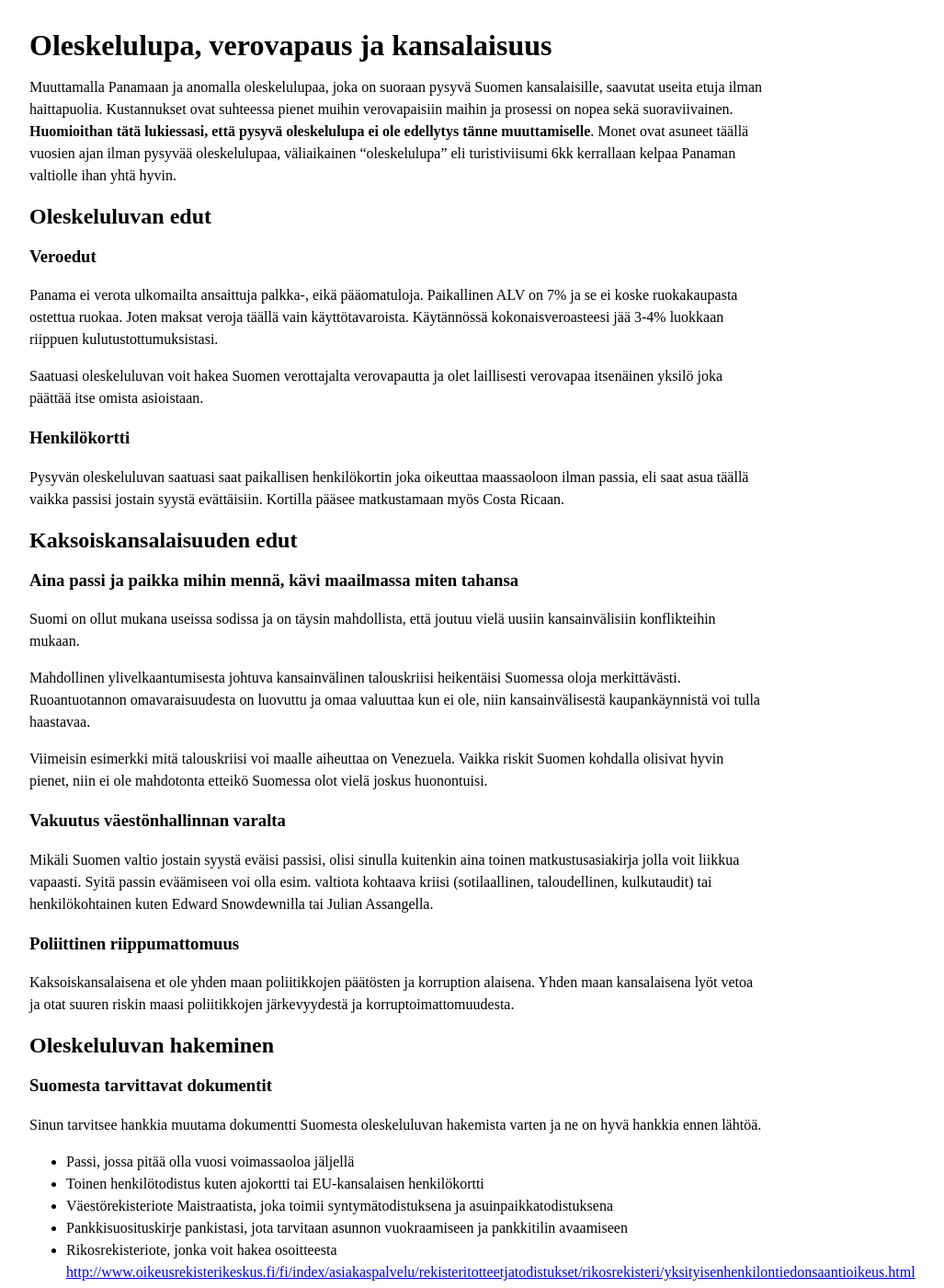
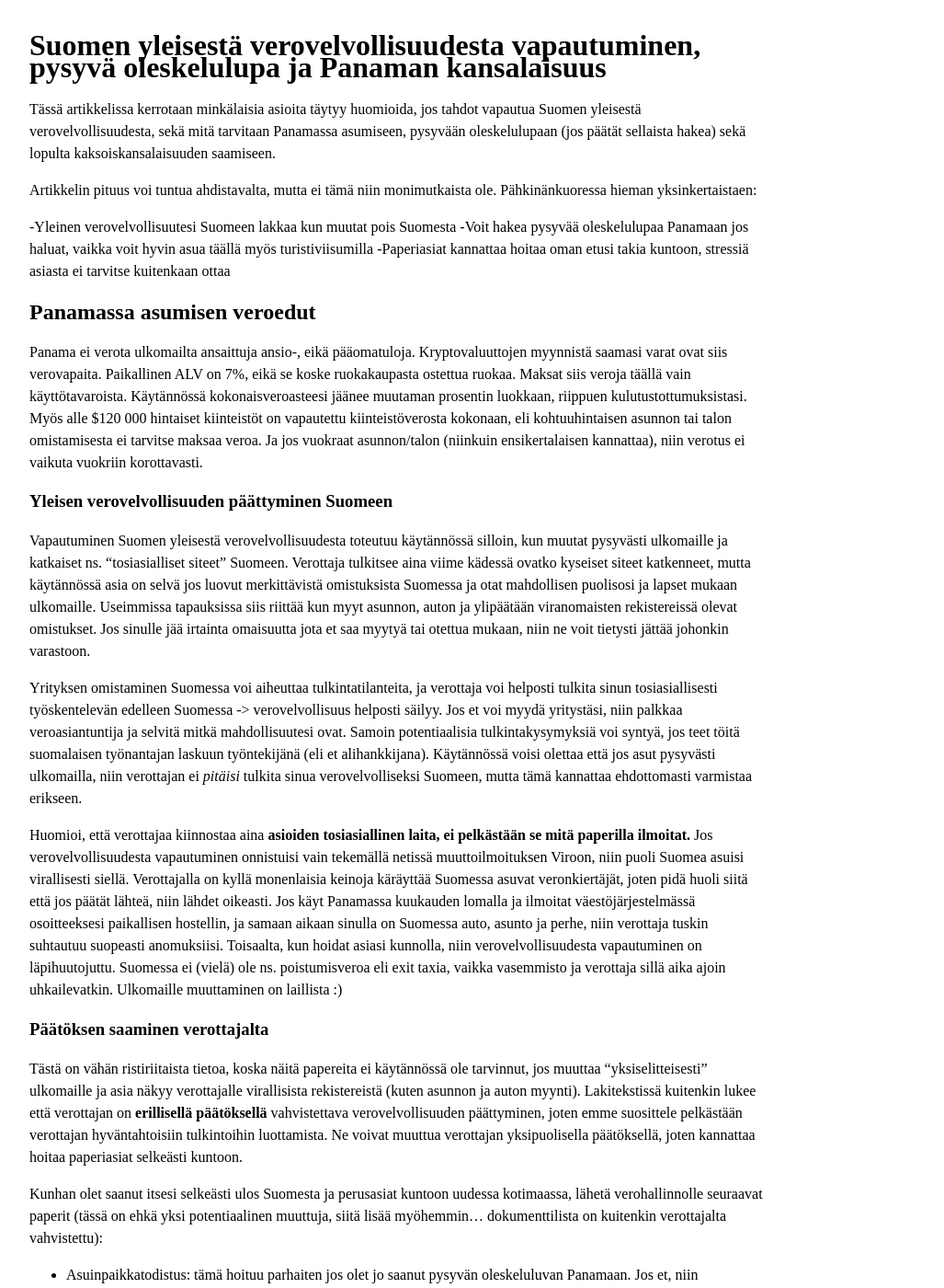
Before and after one commit to pitkonaarinparatiisi/pitkonaarinparatiisi.github.io, a Jekyll site: the page built from oleskelulupa.md, in a window 1280 px wide and 1400 px high. Shown: the whole window at 92% size, without its empty margins (208-1235 px from the left). Built offline with Jekyll 4.4.1, drawn with Linux system fonts in a browser that asks for light colours; our own code applies the rules of GitHub Pages for plain Markdown files; some of the changed text lies outside the part shown.

Commit message:
Update oleskelulupa.md

```diff
--- a/oleskelulupa.md
+++ b/oleskelulupa.md
@@ -1,18 +1,54 @@
-# Oleskelulupa, verovapaus ja kansalaisuus
+# Suomen yleisestä verovelvollisuudesta vapautuminen, pysyvä oleskelulupa ja Panaman kansalaisuus
 
-Muuttamalla Panamaan ja anomalla oleskelulupaa, joka on suoraan pysyvä Suomen kansalaisille, saavutat useita etuja ilman haittapuolia. Kustannukset ovat suhteessa pienet muihin verovapaisiin maihin ja prosessi on nopea sekä suoraviivainen. **Huomioithan tätä lukiessasi, että pysyvä oleskelulupa ei ole edellytys tänne muuttamiselle**. Monet ovat asuneet täällä vuosien ajan ilman pysyvää oleskelulupaa, väliaikainen "oleskelulupa" eli turistiviisumi 6kk kerrallaan kelpaa Panaman valtiolle ihan yhtä hyvin.
+Tässä artikkelissa kerrotaan minkälaisia asioita täytyy huomioida, jos tahdot vapautua Suomen yleisestä verovelvollisuudesta, sekä mitä tarvitaan Panamassa asumiseen, pysyvään oleskelulupaan (jos päätät sellaista hakea) sekä lopulta kaksoiskansalaisuuden saamiseen.
 
-## Oleskeluluvan edut
+Artikkelin pituus voi tuntua ahdistavalta, mutta ei tämä niin monimutkaista ole. Pähkinänkuoressa hieman yksinkertaistaen:
 
-### Veroedut
+-Yleinen verovelvollisuutesi Suomeen lakkaa kun muutat pois Suomesta
+-Voit hakea pysyvää oleskelulupaa Panamaan jos haluat, vaikka voit hyvin asua täällä myös turistiviisumilla
+-Paperiasiat kannattaa hoitaa oman etusi takia kuntoon, stressiä asiasta ei tarvitse kuitenkaan ottaa
 
-Panama ei verota ulkomailta ansaittuja palkka-, eikä pääomatuloja. Paikallinen ALV on 7% ja se ei koske ruokakaupasta ostettua ruokaa. Joten maksat veroja täällä vain käyttötavaroista. Käytännössä kokonaisveroasteesi jää 3-4% luokkaan riippuen kulutustottumuksistasi.
 
-Saatuasi oleskeluluvan voit hakea Suomen verottajalta verovapautta ja olet laillisesti verovapaa itsenäinen yksilö joka päättää itse omista asioistaan.
+## Panamassa asumisen veroedut
+
+Panama ei verota ulkomailta ansaittuja ansio-, eikä pääomatuloja. Kryptovaluuttojen myynnistä saamasi varat ovat siis verovapaita. Paikallinen ALV on 7%, eikä se koske ruokakaupasta ostettua ruokaa. Maksat siis veroja täällä vain käyttötavaroista. Käytännössä kokonaisveroasteesi jäänee muutaman prosentin luokkaan, riippuen kulutustottumuksistasi. Myös alle $120 000 hintaiset kiinteistöt on vapautettu kiinteistöverosta kokonaan, eli kohtuuhintaisen asunnon tai talon omistamisesta ei tarvitse maksaa veroa. Ja jos vuokraat asunnon/talon (niinkuin ensikertalaisen kannattaa), niin verotus ei vaikuta vuokriin korottavasti.
+
+### Yleisen verovelvollisuuden päättyminen Suomeen
+
+Vapautuminen Suomen yleisestä verovelvollisuudesta toteutuu käytännössä silloin, kun muutat pysyvästi ulkomaille ja katkaiset ns. "tosiasialliset siteet" Suomeen. Verottaja tulkitsee aina viime kädessä ovatko kyseiset siteet katkenneet, mutta käytännössä asia on selvä jos luovut merkittävistä omistuksista Suomessa ja otat mahdollisen puolisosi ja lapset mukaan ulkomaille. Useimmissa tapauksissa siis riittää kun myyt asunnon, auton ja ylipäätään viranomaisten rekistereissä olevat omistukset. Jos sinulle jää irtainta omaisuutta jota et saa myytyä tai otettua mukaan, niin ne voit tietysti jättää johonkin varastoon.
+
+Yrityksen omistaminen Suomessa voi aiheuttaa tulkintatilanteita, ja verottaja voi helposti tulkita sinun tosiasiallisesti työskentelevän edelleen Suomessa -> verovelvollisuus helposti säilyy. Jos et voi myydä yritystäsi, niin palkkaa veroasiantuntija ja selvitä mitkä mahdollisuutesi ovat. Samoin potentiaalisia tulkintakysymyksiä voi syntyä, jos teet töitä suomalaisen työnantajan laskuun työntekijänä (eli et alihankkijana). Käytännössä voisi olettaa että jos asut pysyvästi ulkomailla, niin verottajan ei _pitäisi_ tulkita sinua verovelvolliseksi Suomeen, mutta tämä kannattaa ehdottomasti varmistaa erikseen.
+
+Huomioi, että verottajaa kiinnostaa aina **asioiden tosiasiallinen laita, ei pelkästään se mitä paperilla ilmoitat.** Jos verovelvollisuudesta vapautuminen onnistuisi vain tekemällä netissä muuttoilmoituksen Viroon, niin puoli Suomea asuisi virallisesti siellä. Verottajalla on kyllä monenlaisia keinoja käräyttää Suomessa asuvat veronkiertäjät, joten pidä huoli siitä että jos päätät lähteä, niin lähdet oikeasti. Jos käyt Panamassa kuukauden lomalla ja ilmoitat väestöjärjestelmässä osoitteeksesi paikallisen hostellin, ja samaan aikaan sinulla on Suomessa auto, asunto ja perhe, niin verottaja tuskin suhtautuu suopeasti anomuksiisi. Toisaalta, kun hoidat asiasi kunnolla, niin verovelvollisuudesta vapautuminen on läpihuutojuttu. Suomessa ei (vielä) ole ns. poistumisveroa eli exit taxia, vaikka vasemmisto ja verottaja sillä aika ajoin uhkailevatkin. Ulkomaille muuttaminen on laillista :)
+
+### Päätöksen saaminen verottajalta
+
+Tästä on vähän ristiriitaista tietoa, koska näitä papereita ei käytännössä ole tarvinnut, jos muuttaa "yksiselitteisesti" ulkomaille ja asia näkyy verottajalle virallisista rekistereistä (kuten asunnon ja auton myynti). Lakitekstissä kuitenkin lukee että verottajan on **erillisellä päätöksellä** vahvistettava verovelvollisuuden päättyminen, joten emme suosittele pelkästään verottajan hyväntahtoisiin tulkintoihin luottamista. Ne voivat muuttua verottajan yksipuolisella päätöksellä, joten kannattaa hoitaa paperiasiat selkeästi kuntoon.
+
+Kunhan olet saanut itsesi selkeästi ulos Suomesta ja perusasiat kuntoon uudessa kotimaassa, lähetä verohallinnolle seuraavat paperit (tässä on ehkä yksi potentiaalinen muuttuja, siitä lisää myöhemmin... dokumenttilista on kuitenkin verottajalta vahvistettu):
+
+* Asuinpaikkatodistus: tämä hoituu parhaiten jos olet jo saanut pysyvän oleskeluluvan Panamaan. Jos et, niin vaihtoehtoisesti:
+Certificate of residence and tax liability for the use of Finnish tax authorities (6132f) - Panaman viranomainen täyttää (hanki paikallinen avustaja).
+
+* Todistus sairausvakuutuskortin luovuttamisesta / Kelan todistus
+
+* Vuokrasopimuksen kopio
+
+* Lähdeverokortti tai verokortti – ulkomaille muuttava tai siellä asuva henkilö (6207a)
+
+## Pysyvän oleskeluluvan sekä kaksoiskansalaisuuden edut
+
+ **Huomioithan tätä lukiessasi, että pysyvä oleskelulupa ei ole edellytys tänne muuttamiselle**. Monet ovat asuneet täällä vuosien ajan ilman pysyvää oleskelulupaa, väliaikainen "oleskelulupa" eli turistiviisumi 6kk kerrallaan kelpaa Panaman valtiolle ihan yhtä hyvin. Kyseistä viisumia ei tarvitse edes etukäteen anoa, eli riittää kun tulet rajalle Suomen passi kourassa, ja saat luvan olla täällä puoli vuotta.
+
+Maahan saapumisen jälkeen voit kuitenkin saavuttaa huomattavia etuja anomalla pysyvää oleskelulupaa. Oleskelulupa on Suomen kansalaisille heti pysyvä (kunhan et syyllisty Panamassa rikoksiin), ja hakuprosessin kustannukset ovat pienet suhteessa moniin muihin matalan veroasteen maihin. Hakuprosessi on suhteellisen nopea sekä suoraviivainen. Siitä aiheutuu jonkin verran kustannuksia (katso luvut alempaa). Hyödyt ovat kuitenkin merkittäviä, joten suosittelemme hakuprosessin aloittamista heti kun olet tehnyt päätöksen että aiot olla täällä pitempään.
 
 ### Henkilökortti
 
 Pysyvän oleskeluluvan saatuasi saat paikallisen henkilökortin joka oikeuttaa maassaoloon ilman passia, eli saat asua täällä vaikka passisi jostain syystä evättäisiin. Kortilla pääsee matkustamaan myös Costa Ricaan.
+
+### Kansalaisuus viiden vuoden kuluttua
+
+Viiden vuoden jälkeen pysyvän oleskeluluvan saamisesta voit hakea Panaman kansalaisuutta ja saada passin. Panama ei pakota sinua luopumaan Suomen kansalaisuudesta, eli saat kaksoiskansalaisuuden. Kummatkin passit kannattaa säilyttää voimassa, koska se tekee maailmalla matkustelusta helpompaa. Voit sitten aina rajoja ylittäessäsi tilanteen mukaan valita, kumman maan kansalaisuutta käytät.
 
 ## Kaksoiskansalaisuuden edut
 
@@ -20,33 +56,44 @@ Pysyvän oleskeluluvan saatuasi saat paikallisen henkilökortin joka oikeuttaa m
 
 Suomi on ollut mukana useissa sodissa ja on täysin mahdollista, että joutuu vielä uusiin kansainvälisiin konflikteihin mukaan.
 
-Mahdollinen ylivelkaantumisesta johtuva kansainvälinen talouskriisi heikentäisi Suomessa oloja merkittävästi. Ruoantuotannon omavaraisuudesta on luovuttu ja omaa valuuttaa kun ei ole, niin kansainvälisestä kaupankäynnistä voi tulla haastavaa.
+Mahdollinen ylivelkaantumisesta johtuva kansainvälinen talouskriisi heikentäisi Suomessa oloja merkittävästi. Ruoantuotannon omavaraisuudesta on luovuttu ja kun omaa valuuttaa ei ole, niin kansainvälisestä kaupankäynnistä voi tulla haastavaa.
 
-Viimeisin esimerkki mitä talouskriisi voi maalle aiheuttaa on Venezuela. Vaikka riskit Suomen kohdalla olisivat hyvin pienet, niin ei ole mahdotonta etteikö Suomessa olot vielä joskus huonontuisi.
+Viimeisin esimerkki mitä talouskriisi voi maalle aiheuttaa on Venezuela. Vaikka riskit Suomen kohdalla olisivat hyvin pienet, niin ei ole mahdotonta etteivätkö olot Suomessa voisi vielä joskus huonontua.
 
 ### Vakuutus väestönhallinnan varalta
 
-Mikäli Suomen valtio jostain syystä eväisi passisi, olisi sinulla kuitenkin aina toinen matkustusasiakirja jolla voit liikkua vapaasti. Syitä passin eväämiseen voi olla esim. valtiota kohtaava kriisi (sotilaallinen, taloudellinen, kulkutaudit) tai henkilökohtainen kuten Edward Snowdewnilla tai Julian Assangella.
+Mikäli Suomen valtio jostain syystä eväisi passisi, olisi sinulla kuitenkin aina toinen matkustusasiakirja jolla voit liikkua vapaasti. Syitä passin eväämiseen voi olla esim. valtiota kohtaava kriisi (sotilaallinen, taloudellinen, kulkutaudit) tai henkilökohtainen kuten Edward Snowdenilla tai Julian Assangella.
 
 ### Poliittinen riippumattomuus
 
 Kaksoiskansalaisena et ole yhden maan poliitikkojen päätösten ja korruption alaisena. Yhden maan kansalaisena lyöt vetoa ja otat suuren riskin maasi poliitikkojen järkevyydestä ja korruptoimattomuudesta.
 
-## Oleskeluluvan hakeminen
+
+
+## Oleskeluluvan hakuprosessi
+
+### Kuinka paljon oleskeluluvan hakeminen maksaa?
+
+Dokumentit Suomesta: 35€
+Yrityksen perustaminen Panamaan: n. $1200
+Pankkitilin avaaminen: tarvitset _väliaikaisesti_ 5000 dollaria, sitä lukuunottamatta ilmainen
+Terveystodistus: $25
+
+Jos haluat hoitaa lupaprosessin avustajan kautta (ei välttämätöntä) niin lisää kustannuksiin avustajan palkkio. Hinnat vaihtelevat, yritämme saada jotain arvioita myöhemmin.
 
 ### Suomesta tarvittavat dokumentit
 
-Sinun tarvitsee hankkia muutama dokumentti Suomesta oleskeluluvan hakemista varten ja ne on hyvä hankkia ennen lähtöä.
+Sinun tarvitsee hankkia muutama dokumentti Suomesta oleskeluluvan hakemista varten. Ne on kätevintä hankkia ennen lähtöä.
 
 * Passi, jossa pitää olla vuosi voimassaoloa jäljellä
 * Toinen henkilötodistus kuten ajokortti tai EU-kansalaisen henkilökortti
 * Väestörekisteriote Maistraatista, joka toimii syntymätodistuksena ja asuinpaikkatodistuksena
-* Pankkisuosituskirje pankistasi, jota tarvitaan asunnon vuokraamiseen ja pankkitilin avaamiseen
+* Pankkisuosituskirje pankistasi, jota tarvitaan pankkitilin avaamiseen ja mahdollisesti asunnon vuokraamiseen.
 * Rikosrekisteriote, jonka voit hakea osoitteesta <http://www.oikeusrekisterikeskus.fi/fi/index/asiakaspalvelu/rekisteritotteetjatodistukset/rikosrekisteri/yksityisenhenkilontiedonsaantioikeus.html>
 
-Väestörekisteriotteessa ja rikosrekisteriotteessa pitää olla Apostille-todistus. Saat nämä kätevästi samalla kun haet väestörekisteriotteen, joten kannattaa ensimmäisenä tilata rikosrekisteriote joka tulee kotio postilla noin viikossa ja maksaa 12€.
+Väestörekisteriotteessa ja rikosrekisteriotteessa pitää olla Apostille-todistus. Saat nämä kätevästi samalla kun haet väestörekisteriotteen, joten kannattaa ensimmäisenä tilata rikosrekisteriote joka tulee kotiin postilla noin viikossa ja maksaa 12€.
 
-Väestörekisteriote ja Apostille-todistukset maksoivat yhteensä 35€.
+Väestörekisteriote ja Apostille-todistukset maksavat yhteensä 35€.
 
 ### Ennen hakemista
 
@@ -54,7 +101,7 @@ Väestörekisteriote ja Apostille-todistukset maksoivat yhteensä 35€.
 Ennen kuin voit hakea oleskelupaa sinulla täytyy olla todiste osoitteesta täällä. Käytännössä se tarkoittaa joko laskua Internet-yhteydestä tai sähkölaskua. Saat ne vuokraamalla asunnon ja tilaamalla palvelut itsellesi.
 
 #### Pankkitili
-Tarvitset myös todistuksen paikallisesta pankista, että olet taloudellisesti kykeneväinen elämään täällä. Tilin avaus kestää n. 2 viikkoa jonka jälkeen talletat vähintään $5 000 dollaria tilille ja pyydät tiliotteen. Rahoja ei tarvitse jättää tilille makaamaan, eli voit uudelleensijoittaa ne oleskeluluvan saatuasi.
+Tarvitset myös todistuksen paikallisesta pankista, että olet taloudellisesti kykeneväinen elämään täällä. Tilin avaus kestää n. 2 viikkoa jonka jälkeen talletat vähintään 5 000 dollaria tilille ja pyydät tiliotteen. Rahoja ei tarvitse jättää tilille makaamaan, eli voit uudelleensijoittaa ne oleskeluluvan saatuasi.
 
 #### Taloudellinen side
 Perustat paikallisen yrityksen, joka toimii todistuksena, että sinulla on taloudelliset siteet maahan. Perustaminen maksaa n. $1 200 dollaria ja kestää muutaman viikon. Varsinaista liiketoimintaa yrityksellä ei tarvitse harjoittaa.
@@ -67,6 +114,4 @@ Tarvitset terveystodistuksen, joka maksaa $25 dollaria ja sen voi hakea paikalli
 
 Oleskelupa haetaan oleskelulupahakemuksella, johon laitetaan liitteeksi hankitut dokumentit. Kuukauden päästä saat väliaikaisen henkilökortin, joka oikeuttaa maassaoloon ja 3-4kk päästä saat pysyvän oleskeluluvan. Pysyvän oleskeluluvan säilymisen ehtona on vuosittainen käynti maassa.
 
-## Kansalaisuus
-
-Viiden vuoden jälkeen pysyvän oleskeluluvan saamisesta voit hakea kansalaisuutta ja saada passin. Mikäli oleskelet maassa tämän ajan, et välttämättä tarvitse Suomen passia enää mihinkään, vaikka se tietenkin tekee maailmalla matkustelusta helpompaa.
+Saatuasi oleskeluluvan olet laillisesti Suomen valtiosta vapaa itsenäinen yksilö joka päättää itse omista asioistaan.
```
